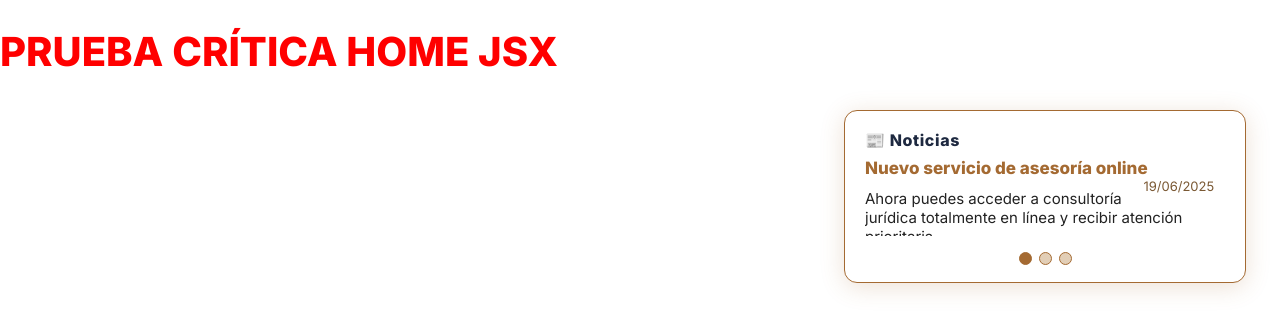
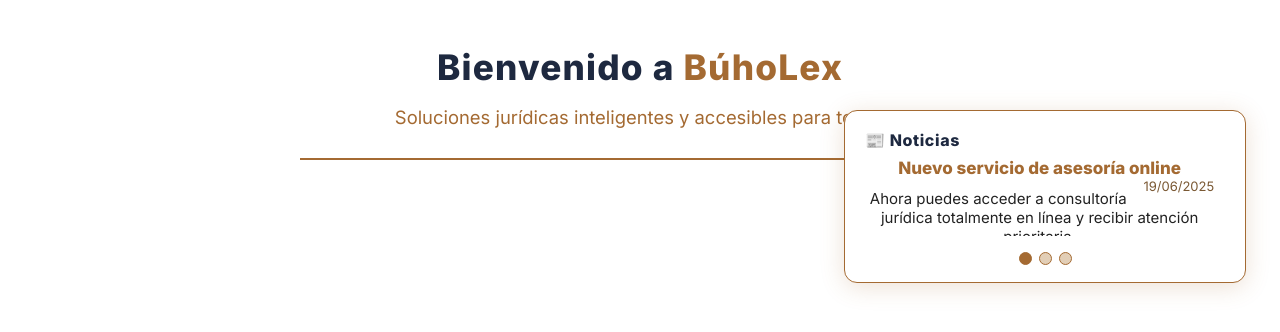
Before and after one commit to ebrunofrei/buholex, a React (Vite) app: page / in a window 1280 px wide. Shown: the top 332 px of the page. Built offline with nearby package versions, Linux system fonts and the light colour scheme.

Commit message:
Restaura diseño institucional en Home.jsx, carrusel funcionando

```diff
--- a/src/pages/Home.jsx
+++ b/src/pages/Home.jsx
@@ -3,9 +3,27 @@ import CarruselNoticias from "../components/CarruselNoticias";
 
 export default function Home() {
   return (
-    <div>
-      <h1 style={{color: "red", fontSize: 40}}>PRUEBA CRÍTICA HOME JSX</h1>
+    <div style={{ width: "100%", textAlign: "center", position: "relative" }}>
       <CarruselNoticias />
+      <h1 style={{
+        fontSize: "2.2rem",
+        fontWeight: 800,
+        margin: "46px 0 18px 0",
+        color: "#1E2940",
+        letterSpacing: 1.2
+      }}>
+        Bienvenido a <span style={{ color: "#a46a32" }}>BúhoLex</span>
+      </h1>
+      <h2 style={{
+        fontSize: "1.15rem",
+        fontWeight: 500,
+        color: "#a46a32",
+        margin: "0 0 24px 0"
+      }}>
+        Soluciones jurídicas inteligentes y accesibles para todos
+      </h2>
+      <hr style={{ marginBottom: 32 }} />
+      {/* Agrega aquí más contenido si deseas */}
     </div>
   );
 }
```
